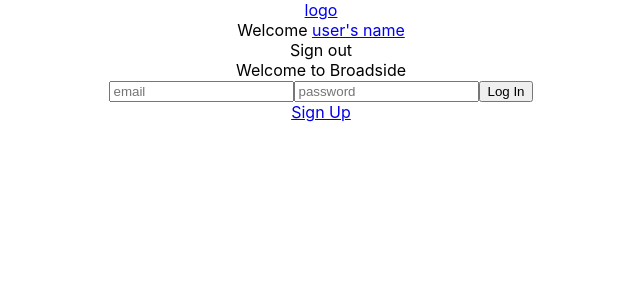
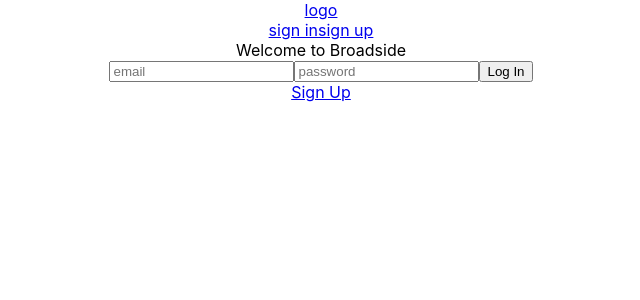
Before and after one commit to kalikokalikova/broadside, a React (Create React App) app in the folder frontend/: page / in a window 1280 px wide. Shown: the top 300 px of the page, without its empty margins (319-959 px from the left). Built offline with nearby package versions, Linux system fonts and the light colour scheme; no server answers.

Commit message:
user log in/log out basically working, added React Context, not super robust at this point

```diff
--- a/frontend/src/App.js
+++ b/frontend/src/App.js
@@ -6,38 +6,10 @@
 import Account from "./pages/Account";
 import FlyerFormPage from "./pages/FlyerFormPage";
 import FlyerPage from "./pages/FlyerPage";
-import { useEffect, useState } from "react";
-import axios from "axios";
+import { UserProvider } from "./contexts/userContext";
 
-function App() {
-  // make axios call to find out if user is logged in
-  // put in useEffect
-  // {
-  //   "id": 1,
-  //   "email": "test@email.com",
-  //   "name": "Testy McTesterson",
-  //   "created_at": "2023-07-27T23:56:18.751Z"
-  // }
-  // if yes: handleLogin(response) setState isLoggedIn: true, user: user.data
-  // else handleLogout() setState isLoggedIn: false, user: {}
-  const API_URL = "http://localhost:3000/api/v1/";
-  let token = localStorage.getItem("authorization");
-
-  const [user, setUser] = useState({});
-  const [isLoggedIn, setIsLoggedIn] = useState(false);
-
-  useEffect(() => {
-    axios
-      .get(API_URL + "current_user", { headers: { Authorization: token } }) // add JWT to header
-      .then((resp) => {
-        console.log(resp); // handleLogin(response) setState isLoggedIn: true, user: user.data
-      })
-      .catch((resp) => {
-        console.log("error: " + resp);
-      });
-  }, []);
-
-  return (
+const App = () => (
+  <UserProvider>
     <Router>
       <div className="App">
         <Navbar />
@@ -52,7 +24,7 @@
         </div>
       </div>
     </Router>
-  );
-}
+  </UserProvider>
+);
 
 export default App;
--- a/frontend/src/components/Login.js
+++ b/frontend/src/components/Login.js
@@ -1,10 +1,13 @@
 import React, { useState } from "react";
 import axios from "axios";
 import { Link, useNavigate } from "react-router-dom";
+import { useContext } from "react";
+import UserContext from "../contexts/userContext";
 
 const API_URL = "http://localhost:3000/";
 
 function Login() {
+  const [user, setUser] = useContext(UserContext);
   const [userForm, setUserForm] = useState({
     email: "",
     password: "",
@@ -28,8 +31,10 @@
     axios
       .post(API_URL + "login", { user: userForm })
       .then((resp) => {
-        // save jwt in cookie (for now)
+        // save jwt in localstorage (for now)
+        console.log("log in response: ", resp);
         localStorage.setItem("authorization", resp.headers.authorization);
+        setUser(resp.data.data);
         navigate("/wall");
       })
       .catch((resp) => {
--- /dev/null
+++ b/frontend/src/components/Logout.js
@@ -0,0 +1,29 @@
+import axios from "axios";
+import React from "react";
+import { useContext } from "react";
+import UserContext from "../contexts/userContext";
+
+const API_URL = "http://localhost:3000/";
+
+const Logout = () => {
+  const token = localStorage.getItem("authorization");
+  const [user, setUser] = useContext(UserContext);
+
+  const handleLogout = (e) => {
+    axios
+      .delete(API_URL + "logout", { headers: { Authorization: token } })
+      .then((resp) => {
+        console.log("log out response: ", resp);
+        setUser(null);
+        // destroy token in localstorage?
+      })
+      .catch((resp) => {
+        console.log("something went terribly wrong, err: ", resp);
+      });
+    console.log("log out clicked");
+  };
+
+  return <button onClick={handleLogout}>Logout</button>;
+};
+
+export default Logout;
--- a/frontend/src/components/Navbar.js
+++ b/frontend/src/components/Navbar.js
@@ -1,16 +1,29 @@
-import React from "react";
+import React, { useEffect } from "react";
 import { Link } from "react-router-dom";
+import { useContext } from "react";
+import UserContext from "../contexts/userContext";
+import Logout from "./Logout";
 
-export default function Navbar() {
+const Navbar = () => {
+  const [user] = useContext(UserContext);
+  console.log("navbar user : ", user);
+
   return (
-    <div>
-      <div>
-        <Link to="/wall">logo</Link>
-      </div>
-      <div>
-        Welcome <Link to="/account">user's name</Link>
-      </div>
-      <div>Sign out</div>
-    </div>
+    <>
+      <Link to="/wall">logo</Link>
+      {user ? (
+        <div>
+          Welcome <Link to="/account">{user.name}</Link>
+          <Logout />
+        </div>
+      ) : (
+        <div>
+          <Link to="/">sign in</Link>
+          <Link to="/signup">sign up</Link>
+        </div>
+      )}
+    </>
   );
-}
+};
+
+export default Navbar;
--- /dev/null
+++ b/frontend/src/contexts/userContext.js
@@ -0,0 +1,16 @@
+import * as React from "react";
+import { createContext, useState } from "react";
+
+const UserContext = createContext(null);
+
+export const UserProvider = ({ children }) => {
+  const [user, setUser] = useState(null);
+
+  return (
+    <UserContext.Provider value={[user, setUser]}>
+      {children}
+    </UserContext.Provider>
+  );
+};
+
+export default UserContext;
--- a/frontend/src/pages/Landing.js
+++ b/frontend/src/pages/Landing.js
@@ -2,8 +2,7 @@
 import { Link } from "react-router-dom";
 import Login from "../components/Login";
 
-export default function Landing(props) {
-  console.log(props);
+export default function Landing() {
   return (
     <>
       <div>Welcome to Broadside</div>
```
Also changed, not shown: 1 other file (tests, documents, lock files or other folders).
